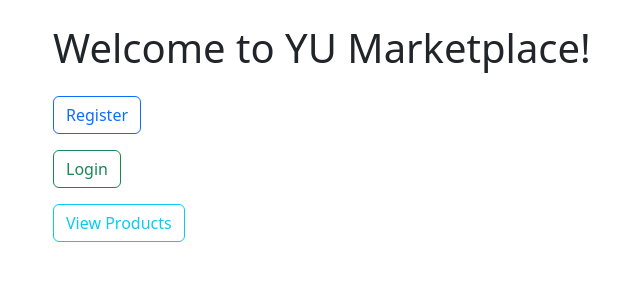
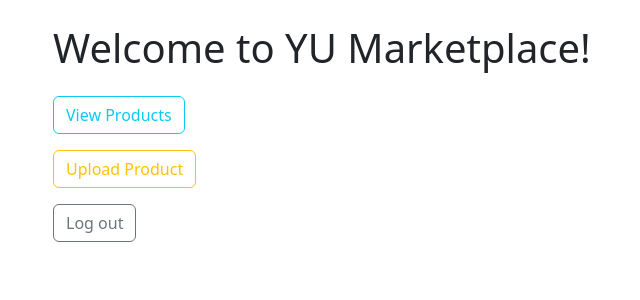
Before and after one commit to simplemangwiro-collab/yu_marketplace_backend, a Flask app: page / in a window 1280 px wide. Shown: the part 56-356 px from the top of the page, without its empty margins (29-669 px from the left). Run offline with Flask 3, Linux system fonts and the light colour scheme; a user stored in the database is signed in.

Commit message:
Hide View Products button for unauthenticated users

```diff
--- a/templates/home.html
+++ b/templates/home.html
@@ -3,7 +3,16 @@
 {% block content %}
   <h1 class="mb-4">Welcome to YU Marketplace!</h1>
 
-  <p><a href="/register" class="btn btn-outline-primary">Register</a></p>
-  <p><a href="/login" class="btn btn-outline-success">Login</a></p>
-  <p><a href="/items" class="btn btn-outline-info">View Products</a></p>
+  {% if not session.username %}
+    <p><a href="/register" class="btn btn-outline-primary">Register</a></p>
+    <p><a href="/login" class="btn btn-outline-success">Login</a></p>
+  {% endif %}
+
+  {% if session.username %}
+    <p><a href="/items" class="btn btn-outline-info">View Products</a></p>
+    <p><a href="/add" class="btn btn-outline-warning">Upload Product</a></p>
+    <form method="POST" action="/logout">
+      <button type="submit" class="btn btn-outline-secondary">Log out</button>
+    </form>
+  {% endif %}
 {% endblock %}
```
